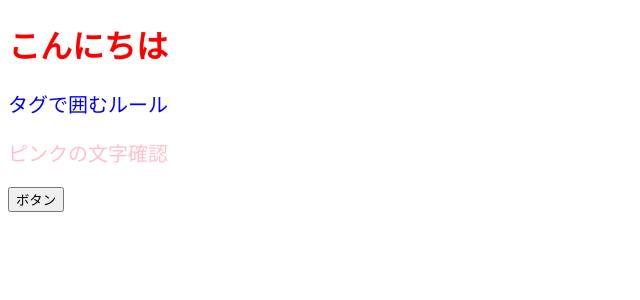
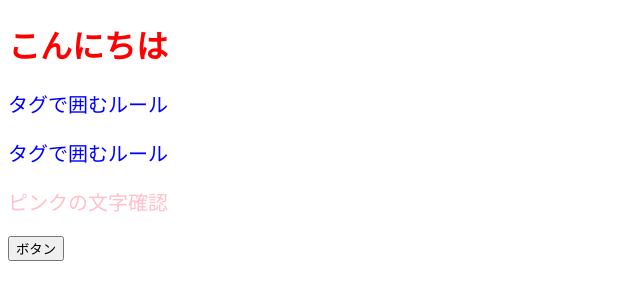
Before and after one commit to Mika-Tachikawa/React_2, a React (Create React App) app: page / in a window 1280 px wide. Shown: the top 300 px of the page, without its empty margins (0-640 px from the left). Built offline with nearby package versions, Linux system fonts and the light colour scheme.

Commit message:
propsの記述追加

```diff
--- a/src/App.jsx
+++ b/src/App.jsx
@@ -40,6 +40,7 @@ export const App = () => {
     <>
       <h1 style={{ color: "red" }}>こんにちは</h1>
       <ColoredMessage />
+      <ColoredMessage color="blue" message="お元気ですか？" />
       <p style={contentPinkStyle}>ピンクの文字確認</p>
       <button onClick={onClickButton}>ボタン</button>
     </>
```
